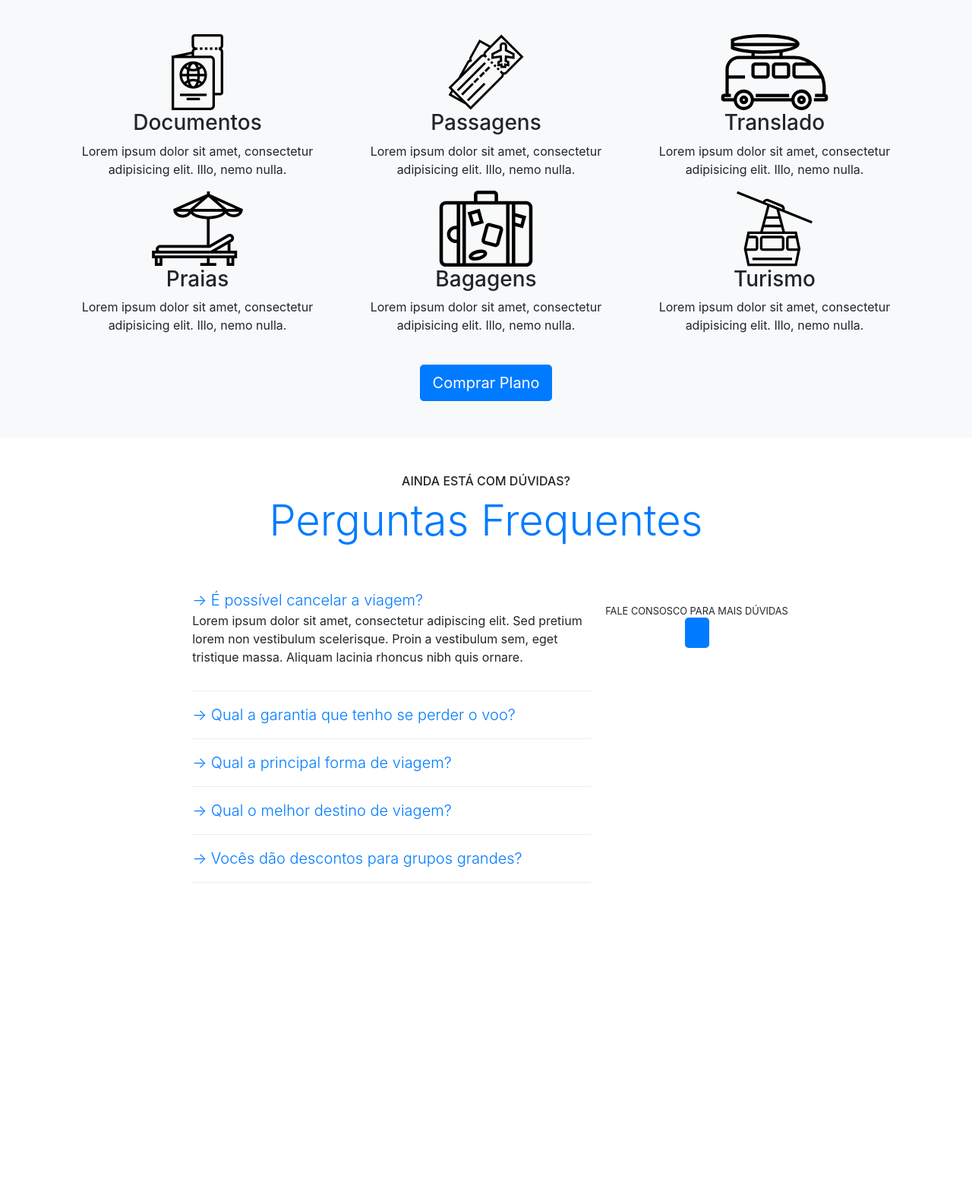
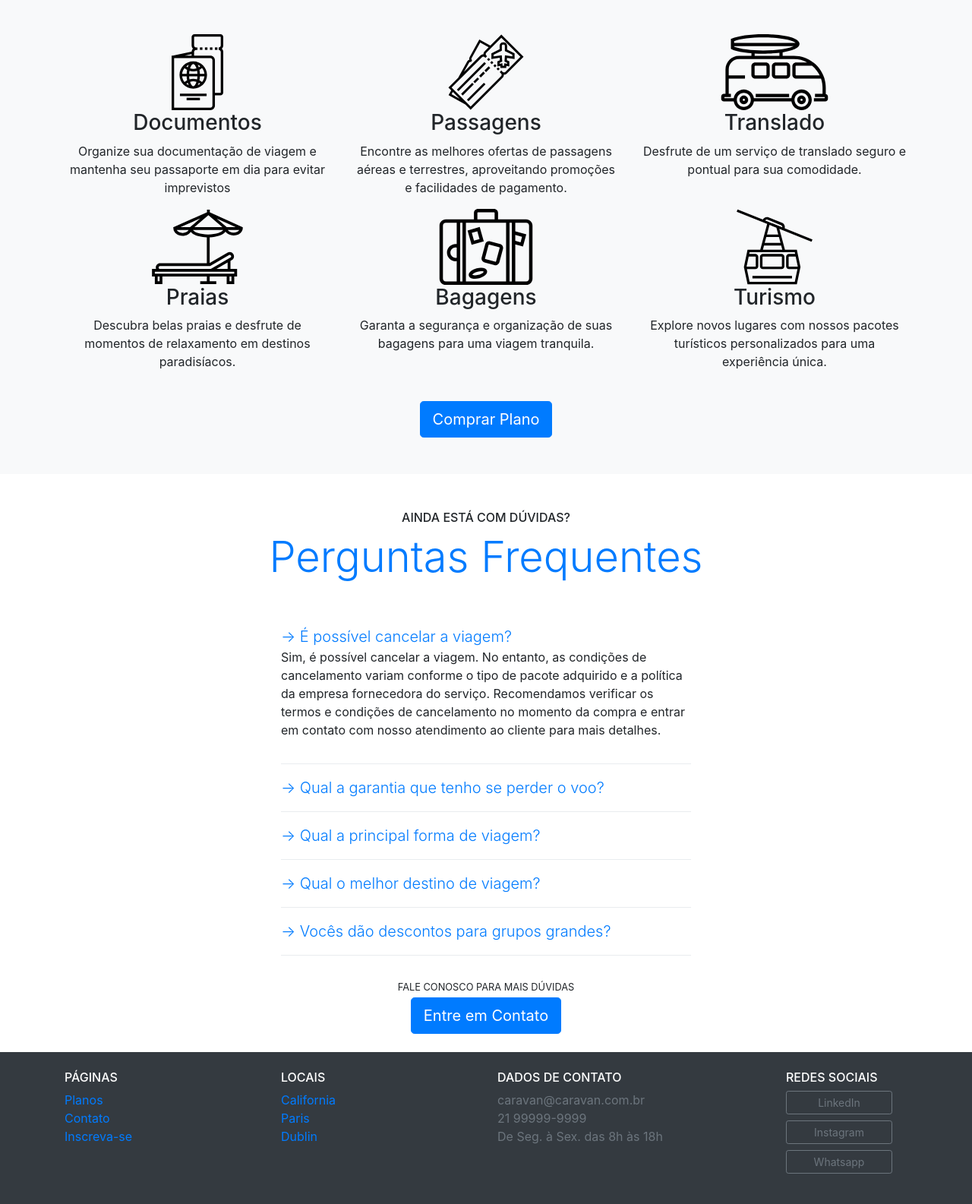
Before and after one commit to GiovannaNas/caravan, a plain HTML site: page caravan/index.html in a window 1280 px wide. Shown: the part 766-2351 px from the top of the page at 76% size. Before the commit the page ends 1936 px from the top, so only its background shows below. Drawn offline with Linux system fonts and the light colour scheme.

Commit message:
creat footer
creat footer

```diff
--- a/caravan/index.html
+++ b/caravan/index.html
@@ -120,7 +120,7 @@
             <img src="img/icones/passaporte.svg" alt="Passaporte">
           </div>
           <h3>Documentos</h3>
-          <p>Lorem ipsum dolor sit amet, consectetur adipisicing elit. Illo, nemo nulla.</p>
+          <p>Organize sua documentação de viagem e mantenha seu passaporte em dia para evitar imprevistos</p>
         </div>
 
         <div class="col-xl-4 col-md-6">
@@ -128,7 +128,8 @@
             <img src="img/icones/passagens.svg" alt="Passagens">
           </div>
           <h3>Passagens</h3>
-          <p>Lorem ipsum dolor sit amet, consectetur adipisicing elit. Illo, nemo nulla.</p>
+          <p>Encontre as melhores ofertas de passagens aéreas e terrestres, aproveitando promoções e facilidades de
+            pagamento.</p>
         </div>
 
         <div class="col-xl-4 col-md-6">
@@ -136,7 +137,7 @@
             <img src="img/icones/translado.svg" alt="Translado">
           </div>
           <h3>Translado</h3>
-          <p>Lorem ipsum dolor sit amet, consectetur adipisicing elit. Illo, nemo nulla.</p>
+          <p>Desfrute de um serviço de translado seguro e pontual para sua comodidade.</p>
         </div>
 
         <div class="col-xl-4 col-md-6">
@@ -144,7 +145,7 @@
             <img src="img/icones/praias.svg" alt="Praias">
           </div>
           <h3>Praias</h3>
-          <p>Lorem ipsum dolor sit amet, consectetur adipisicing elit. Illo, nemo nulla.</p>
+          <p>Descubra belas praias e desfrute de momentos de relaxamento em destinos paradisíacos.</p>
         </div>
 
         <div class="col-xl-4 col-md-6">
@@ -152,7 +153,7 @@
             <img src="img/icones/bagagens.svg" alt="Bagagens">
           </div>
           <h3>Bagagens</h3>
-          <p>Lorem ipsum dolor sit amet, consectetur adipisicing elit. Illo, nemo nulla.</p>
+          <p>Garanta a segurança e organização de suas bagagens para uma viagem tranquila.</p>
         </div>
 
         <div class="col-xl-4 col-md-6">
@@ -160,7 +161,7 @@
             <img src="img/icones/turismo.svg" alt="Turismo">
           </div>
           <h3>Turismo</h3>
-          <p>Lorem ipsum dolor sit amet, consectetur adipisicing elit. Illo, nemo nulla.</p>
+          <p>Explore novos lugares com nossos pacotes turísticos personalizados para uma experiência única.</p>
         </div>
 
       </div>
@@ -169,7 +170,6 @@
     </div>
   </section>
 
-  <section class="container">
   <section class="container">
     <div class="my-5 text-center">
       <span class="h6 d-block">AINDA ESTÁ COM DÚVIDAS?</span>
@@ -181,35 +181,42 @@
           <a class="lead" data-toggle="collapse" href="#pergunta1" aria-expanded="true" aria-controls="pergunta1">→ É
             possível cancelar a viagem?</a>
           <div id="pergunta1" class="collapse show" data-parent="#perguntasFrequentes" role="tabpanel">
-              <p>Lorem ipsum dolor sit amet, consectetur adipiscing elit. Sed pretium lorem non vestibulum scelerisque.
-                Proin a vestibulum sem, eget tristique massa. Aliquam lacinia rhoncus nibh quis ornare.</p>
+            <p>Sim, é possível cancelar a viagem. No entanto, as condições de cancelamento variam conforme o tipo de
+              pacote adquirido e a política da empresa fornecedora do serviço. Recomendamos verificar os termos e
+              condições de cancelamento no momento da compra e entrar em contato com nosso atendimento ao cliente para
+              mais detalhes.</p>
           </div>
         </div>
         <div class="dropdown-divider"></div>
         <div class="pergunta py-2">
-            <a class="lead" data-toggle="collapse" href="#pergunta2" aria-expanded="true" aria-controls="pergunta2">→
-              Qual a garantia que tenho se perder o voo?</a>
+          <a class="lead" data-toggle="collapse" href="#pergunta2" aria-expanded="true" aria-controls="pergunta2">→ Qual
+            a garantia que tenho se perder o voo?</a>
           <div id="pergunta2" class="collapse" data-parent="#perguntasFrequentes" role="tabpanel">
-              <p>Lorem ipsum dolor sit amet, consectetur adipiscing elit. Sed pretium lorem non vestibulum scelerisque.
-                Proin a vestibulum sem, eget tristique massa. Aliquam lacinia rhoncus nibh quis ornare.</p>
+            <p>Se você perder o voo, a garantia e as opções de remarcação ou reembolso dependerão da política da
+              companhia aérea e do tipo de passagem adquirida. Em muitos casos, há opções de remarcação mediante
+              pagamento de uma taxa adicional. Sugerimos entrar em contato com nossa central de atendimento
+              imediatamente para que possamos auxiliar na melhor solução.</p>
           </div>
         </div>
         <div class="dropdown-divider"></div>
         <div class="pergunta py-2">
-            <a class="lead" data-toggle="collapse" href="#pergunta3" aria-expanded="true" aria-controls="pergunta3">→
-              Qual a principal forma de viagem?</a>
+          <a class="lead" data-toggle="collapse" href="#pergunta3" aria-expanded="true" aria-controls="pergunta3">→ Qual
+            a principal forma de viagem?</a>
           <div id="pergunta3" class="collapse" data-parent="#perguntasFrequentes" role="tabpanel">
-              <p>Lorem ipsum dolor sit amet, consectetur adipiscing elit. Sed pretium lorem non vestibulum scelerisque.
-                Proin a vestibulum sem, eget tristique massa. Aliquam lacinia rhoncus nibh quis ornare.</p>
+            <p>A principal forma de viagem varia conforme a preferência e necessidade do cliente. Oferecemos opções de
+              viagens aéreas, terrestres e marítimas. Nossa equipe está disponível para ajudar a escolher a melhor forma
+              de viagem de acordo com seu destino e orçamento.</p>
           </div>
         </div>
         <div class="dropdown-divider"></div>
         <div class="pergunta py-2">
-            <a class="lead" data-toggle="collapse" href="#pergunta4" aria-expanded="true" aria-controls="pergunta4">→
-              Qual o melhor destino de viagem?</a>
+          <a class="lead" data-toggle="collapse" href="#pergunta4" aria-expanded="true" aria-controls="pergunta4">→ Qual
+            o melhor destino de viagem?</a>
           <div id="pergunta4" class="collapse" data-parent="#perguntasFrequentes" role="tabpanel">
-              <p>Lorem ipsum dolor sit amet, consectetur adipiscing elit. Sed pretium lorem non vestibulum scelerisque.
-                Proin a vestibulum sem, eget tristique massa. Aliquam lacinia rhoncus nibh quis ornare.</p>
+            <p>O melhor destino de viagem depende dos seus interesses e do tipo de experiência que você procura. Para
+              praias paradisíacas, sugerimos destinos como o Caribe ou o Nordeste do Brasil. Para aventuras culturais,
+              Europa e Ásia são ótimas opções. Nossa equipe de consultores está pronta para oferecer recomendações
+              personalizadas.</p>
           </div>
         </div>
         <div class="dropdown-divider"></div>
@@ -217,18 +224,65 @@
           <a class="lead" data-toggle="collapse" href="#pergunta5" aria-expanded="true" aria-controls="pergunta5">→
             Vocês dão descontos para grupos grandes?</a>
           <div id="pergunta5" class="collapse" data-parent="#perguntasFrequentes" role="tabpanel">
-              <p>Lorem ipsum dolor sit amet, consectetur adipiscing elit. Sed pretium lorem non vestibulum scelerisque.
-                Proin a vestibulum sem, eget tristique massa. Aliquam lacinia rhoncus nibh quis ornare.</p>
+            <p>Sim, oferecemos descontos especiais para grupos grandes. Quanto maior o grupo, maiores podem ser os
+              descontos. Entre em contato com nossa equipe de vendas para obter uma cotação personalizada e aproveitar
+              os melhores preços para seu grupo.</p>
           </div>
         </div>
         <div class="dropdown-divider"></div>
       </div>
-
+    </div>
     <div class="text-center my-4">
-          <p class="small m-1"> FALE CONSOSCO PARA MAIS DÚVIDAS</p>
-          <div><a class="bnt btn-primary btn-lg" href="contato.html"></a></div>
+      <p class="small m-1">FALE CONOSCO PARA MAIS DÚVIDAS</p>
+      <a class="btn btn-primary btn-lg" href="contato.html">Entre em Contato</a>
     </div>
   </section>
+  <footer class="bg-dark text-white">
+    <div class="container py-4">
+      <div class="row">
+        <div class="col-3">
+          <h4 class="h6">PÁGINAS</h4>
+          <ul class="list-unstyled">
+            <li><a href="planos.html">Planos</a></li>
+            <li><a href="contato.html">Contato</a></li>
+            <li><a href="inscricao.html">Inscreva-se</a></li>
+          </ul>
+        </div>
+
+        <div class="col-3">
+          <h4 class="h6">LOCAIS</h4>
+          <ul class="list-unstyled">
+            <li><a href="local.html">California</a></li>
+            <li><a href="local.html">Paris</a></li>
+            <li><a href="local.html">Dublin</a></li>
+          </ul>
+        </div>
+
+        <div class="col-4">
+          <h4 class="h6">DADOS DE CONTATO</h4>
+          <ul class="list-unstyled text-secondary">
+            <li><a>caravan@caravan.com.br</a></li>
+            <li><a>21 99999-9999</a></li>
+            <li><a>De Seg. à Sex. das 8h às 18h</a></li>
+          </ul>
+        </div>
+
+        <div class="col-md-2">
+          <h4 class="h6">REDES SOCIAIS</h4>
+          <ul class="list-unstyled">
+            <li><a class="btn btn-outline-secondary btn-sm btn-block mb-2" href="#"
+                style="max-width: 140px">LinkedIn</a></li>
+            <li><a class="btn btn-outline-secondary btn-sm btn-block mb-2" href="#" style="max-width: 140px">Instagram</a>
+            </li>
+            <li><a class="btn btn-outline-secondary btn-sm btn-block mb-2" href="#" style="max-width: 140px">Whatsapp</a>
+            </li>
+          </ul>
+        </div>
+
+
+      </div>
+    </div>
+  </footer>
 
   <script type="text/javascript" src="js/jquery-3.2.1.slim.min.js"></script>
   <script type="text/javascript" src="js/popper.min.js"></script>
```
Lines whose indentation alone changed are shown as unchanged.
